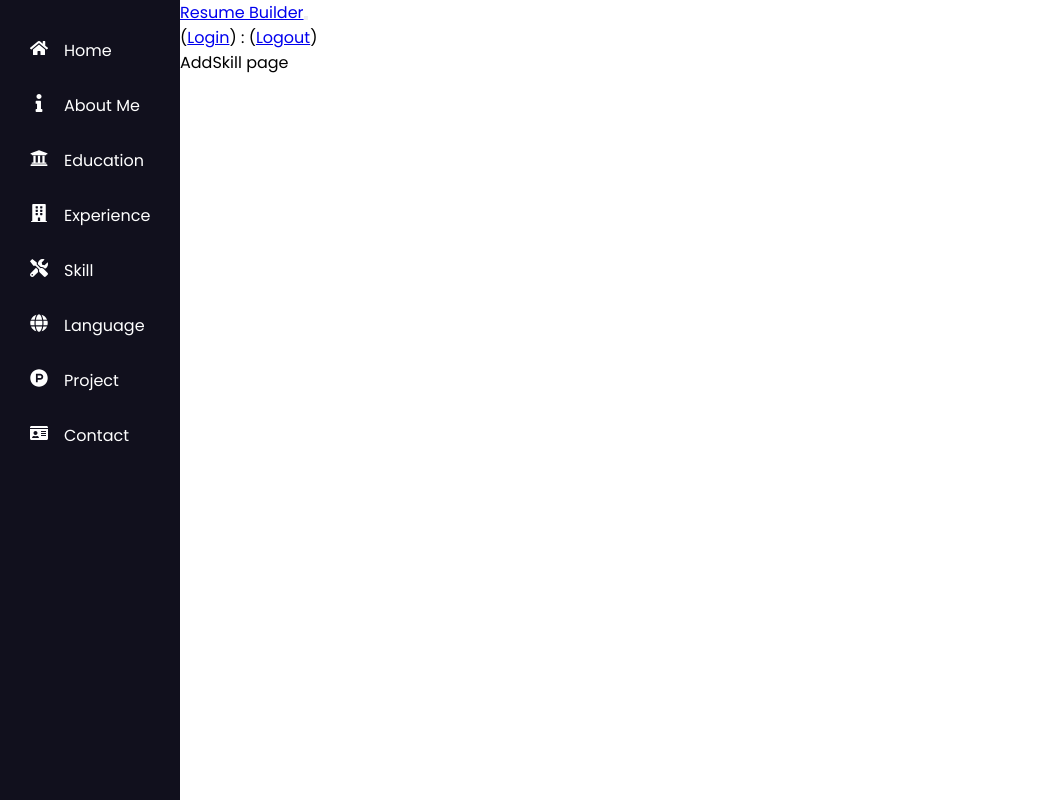
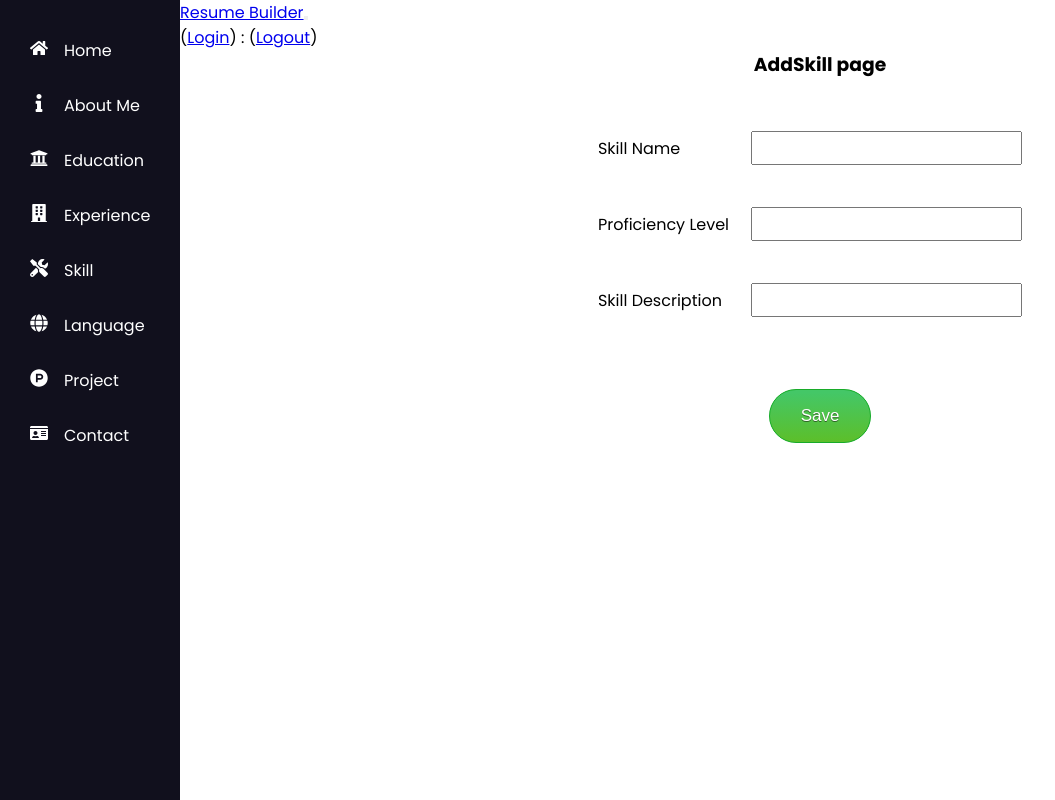
Before and after one commit to dinhvinhloc/mern_project_client, a React (Create React App) app: page /skill/add in a window 1280 px wide. Shown: the whole page, without its empty margins (0-1055 px from the left). Built offline with nearby package versions, Linux system fonts and the light colour scheme.

Commit message:
Modified About Me and Skill pages, added some css

```diff
--- a/src/App.css
+++ b/src/App.css
@@ -251,3 +251,49 @@ body{
   width: calc(100% - 240px);
   left: 240px;
 }
+
+
+.myButton {
+	background:linear-gradient(to bottom, #44c767 5%, #5cbf2a 100%);
+	background-color:#44c767;
+	border-radius:28px;
+	border:1px solid #18ab29;
+	display:inline-block;
+	cursor:pointer;
+	color:#ffffff;
+	font-family:Arial;
+	font-size:17px;
+	padding:16px 31px;
+	text-decoration:none;
+	text-shadow:0px 1px 0px #2f6627;
+  margin : 20px;
+}
+.myButton:hover {
+	background:linear-gradient(to bottom, #5cbf2a 5%, #44c767 100%);
+	background-color:#5cbf2a;
+}
+.myButton:active {
+	position:relative;
+	top:1px;
+}
+
+.bodyLayout {
+  text-align: center;
+}
+
+.skillTextfield {
+  margin : 20px;
+  padding : 5px;
+}
+
+.skillTable {
+  margin: 30px auto;
+}
+
+.skillTableTd {
+  text-align: left;
+}
+
+.skillsTablePad {
+  padding: 10px;
+}
--- a/src/components/layouts/MainContainer.js
+++ b/src/components/layouts/MainContainer.js
@@ -4,6 +4,7 @@ import { Row } from 'react-bootstrap';
 import Header from './Header';
 import Home from '../pages/Home/Home';
 import AboutMe from '../pages/AboutMe/AboutMe';
+import EditAboutMe from '../pages/AboutMe/EditAboutMe'
 import Contact from '../pages/Contact/Contact';
 import Education from '../pages/Education/Education';
 
@@ -14,6 +15,7 @@ import EditExperience from '../pages/Experience/EditExperience';
 import Skill from '../pages/Skill/Skill';
 import AddSkill from '../pages/Skill/AddSkill';
 import EditSkill from '../pages/Skill/EditSkill';
+import DeleteSkill from '../pages/Skill/DeleteSkill';
 
 import Language from '../pages/Language/Language';
 import AddLanguage from '../pages/Language/AddLanguage';
@@ -72,6 +74,7 @@ function MainContainer() {
           <main role='main' className='col-md-9 ml-sm-auto col-lg-10 px-md-4'>
             <LoggedInRoute path='/' exact component={Home} />
             <LoggedInRoute path='/about-me' exact component={AboutMe} />
+            <LoggedInRoute path='/about-me/edit' exact component={EditAboutMe} />
             <LoggedInRoute path='/education' exact component={Education} />
             <LoggedInRoute path='/experience' exact component={Experience} />
             <LoggedInRoute path='/experience/add' exact component={AddExperience} />
@@ -79,6 +82,7 @@ function MainContainer() {
             <LoggedInRoute path='/skill' exact component={Skill} />
             <LoggedInRoute path='/skill/add' exact component={AddSkill} />
             <LoggedInRoute path='/skill/edit/:id' exact component={EditSkill} />
+            <LoggedInRoute path='/skill/delete/:id' exact component={DeleteSkill} />
             <LoggedInRoute path='/language' exact component={Language} />
             <LoggedInRoute path='/language/add' exact component={AddLanguage} />
             <LoggedInRoute path='/language/edit/:id' component={EditLanguage} />
--- a/src/components/pages/AboutMe/AboutMe.js
+++ b/src/components/pages/AboutMe/AboutMe.js
@@ -1,7 +1,15 @@
 import React from 'react';
+import { NavLink } from 'react-router-dom';
 
 const AboutMe = () => {
-  return <div>About Me Page</div>;
-};
+
+
+  return <div className="bodyLayout">
+              <h3>About Me Page</h3>
+              <textarea rows="20" cols="100"></textarea><br></br>
+              <NavLink to='/about-me/edit' className='myButton'>Edit</NavLink>
+              <NavLink to='/education' className='myButton'>Next</NavLink>
+        </div>
+}
 
 export default AboutMe;
--- /dev/null
+++ b/src/components/pages/AboutMe/EditAboutMe.js
@@ -0,0 +1,14 @@
+import React from 'react';
+import {NavLink} from 'react-router-dom';
+
+function EditAboutMe(props) {
+    return (
+        <div className="bodyLayout">
+            <h3>Edit About Me Page</h3>
+              <textarea rows="20" cols="100"></textarea><br></br>
+              <NavLink to='/about-me' className='myButton'>Save</NavLink>
+        </div>
+    );
+}
+
+export default EditAboutMe;
--- a/src/components/pages/Skill/AddSkill.js
+++ b/src/components/pages/Skill/AddSkill.js
@@ -1,7 +1,26 @@
 import React from 'react';
+import {NavLink} from 'react-router-dom';
 
 const AddSkill = () => {
-  return <div>AddSkill page</div>;
+  return <div className="bodyLayout">
+            <h3>AddSkill page</h3>
+            <table className='skillTable'>
+              <tr>
+                <td className='skillTableTd'>Skill Name</td>
+                <td><input type="text" className="skillTextfield" name="skillName"/></td>
+              </tr>
+              <tr>
+                <td className='skillTableTd'>Proficiency Level</td>
+                <td><input type="text" className="skillTextfield" name="profLevel"/></td>
+              </tr>
+              <tr>
+                <td className='skillTableTd'>Skill Description</td>
+                <td><input type="text" className="skillTextfield" name="skillDesc"/></td>
+              </tr>
+            </table>
+
+            <NavLink to="/skill" className="myButton">Save</NavLink>
+          </div>;
 };
 
 export default AddSkill;
--- /dev/null
+++ b/src/components/pages/Skill/DeleteSkill.js
@@ -0,0 +1,20 @@
+import React from 'react';
+import {NavLink} from 'react-router-dom';
+
+function DeleteSkill() {
+    return (
+        <div className='bodyLayout'>
+            <h3>DeletSkill page</h3>
+            <table className='skillTable'>
+              <tr>
+                <td className='skillTableTd'>Skill Name</td>
+                <td><input type="text" className="skillTextfield" name="skillName" placeholder='Enter skill name to delete' size='30'/></td>
+              </tr>
+            </table>
+            <NavLink to="/skill" className="myButton">Delete</NavLink>
+            <NavLink to="/skill" className="myButton">Cancel</NavLink>
+        </div>
+    );
+}
+
+export default DeleteSkill;
--- a/src/components/pages/Skill/EditSkill.js
+++ b/src/components/pages/Skill/EditSkill.js
@@ -1,7 +1,27 @@
 import React from 'react';
+import {NavLink} from 'react-router-dom';
 
 const EditSkill = () => {
-  return <div>EditSkill page</div>;
+  return <div className="bodyLayout">
+            <h3>EditSkill page</h3>
+            <table className='skillTable'>
+              <tr>
+                <td className='skillTableTd'>Skill Name</td>
+                <td><input type="text" className="skillTextfield" name="skillName" placeholder='Enter skill name to search' size='30'/></td>
+              </tr>
+              <tr>
+                <td className='skillTableTd'>Proficiency Level</td>
+                <td><input type="text" className="skillTextfield" name="profLevel" size='30'/></td>
+              </tr>
+              <tr>
+                <td className='skillTableTd'>Skill Description</td>
+                <td><input type="text" className="skillTextfield" name="skillDesc" size='30'/></td>
+              </tr>
+            </table>
+            <NavLink to="/skill/edit/:id" className="myButton">Search</NavLink>
+            <NavLink to="/skill" className="myButton">Save</NavLink>
+            <NavLink to="/skill" className="myButton">Cancel</NavLink>
+          </div>;
 };
 
 export default EditSkill;
--- a/src/components/pages/Skill/Skill.js
+++ b/src/components/pages/Skill/Skill.js
@@ -1,7 +1,21 @@
 import React from 'react';
+import {NavLink} from 'react-router-dom';
 
 const Skill = () => {
-  return <div>Skill page</div>;
+  return <div className="bodyLayout">
+              <h3>Skills Page</h3>
+              <table border='1' className="skillTable">
+                <tr>
+                  <th className='skillsTablePad'>Skill Name</th>
+                  <th className='skillsTablePad'>Proficiency Level</th>
+                  <th className='skillsTablePad'>Description</th>
+                </tr>
+              </table>
+              <NavLink to='/skill/add' className='myButton'>Add</NavLink>
+              <NavLink to='/skill/edit/:id' className='myButton'>Edit</NavLink>
+              <NavLink to='/skill/delete/:id' className='myButton'>Delete</NavLink>
+              <NavLink to='/language' className='myButton'>Next</NavLink>
+        </div>;
 };
 
 export default Skill;
```
Also changed, not shown: 1 other file (tests, documents, lock files or other folders).
